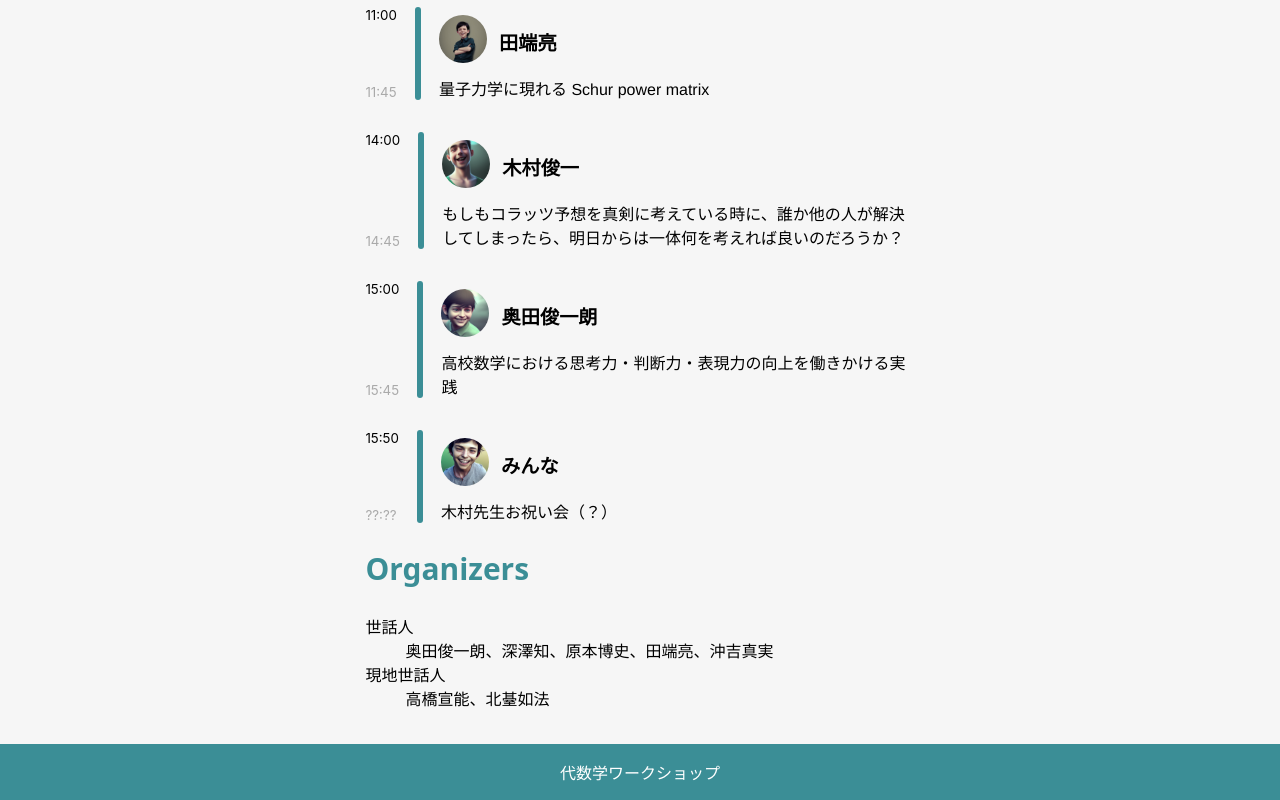
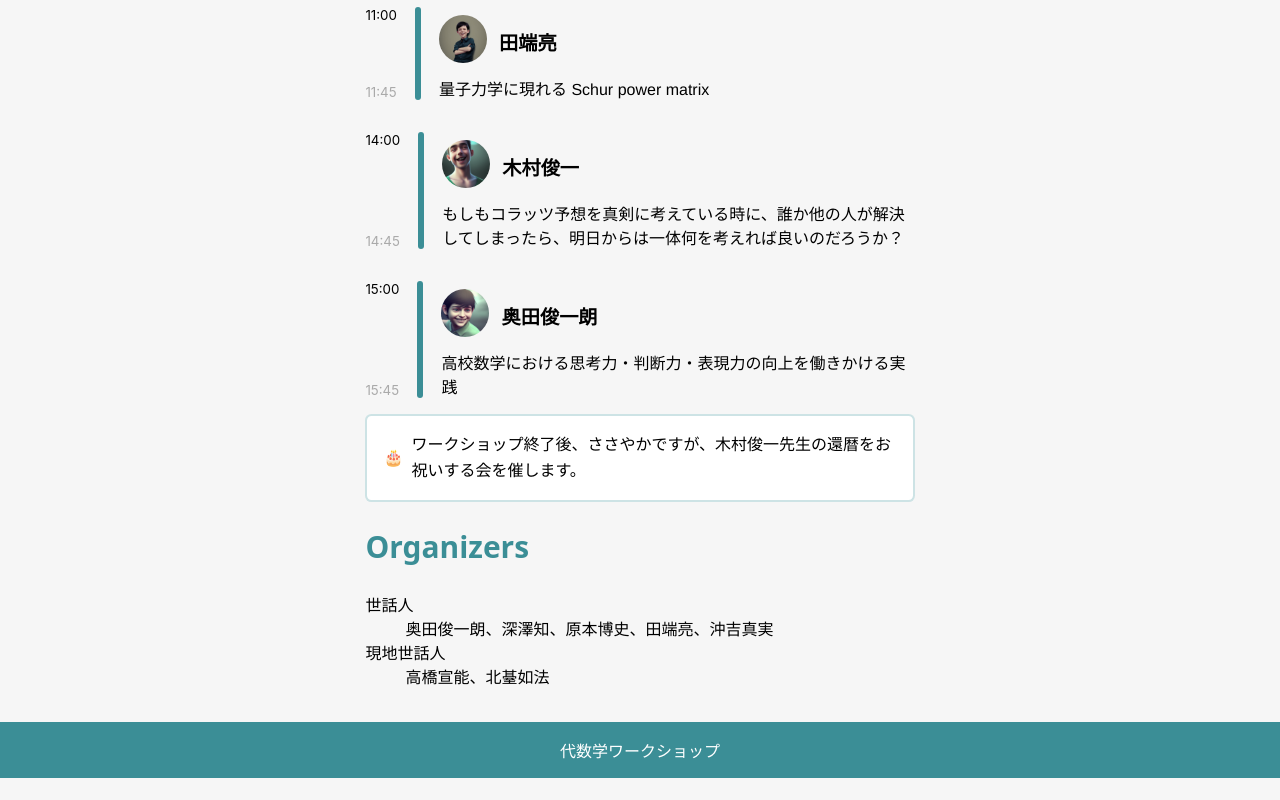
Before and after one commit to Nyoho/kimura60-site, an Astro site: page / in a window 1280 px wide. Shown: the part 1462-2262 px from the top of the page. After the commit the page ends 2240 px from the top, so only its background shows below. Built offline with nearby package versions, Linux system fonts and the light colour scheme; Astro itself is replaced by a stand-in of ours.

Commit message:
Change position of information about 60 party

```diff
--- a/src/pages/index.astro
+++ b/src/pages/index.astro
@@ -18,7 +18,6 @@ const allEvents = [
             { start: '11:00', end: '11:45', name: '田端亮', title: '量子力学に現れる Schur power matrix'},
             { start: '14:00', end: '14:45', name: '木村俊一', title: 'もしもコラッツ予想を真剣に考えている時に、誰か他の人が解決してしまったら、明日からは一体何を考えれば良いのだろうか？'},
             { start: '15:00', end: '15:45', name: '奥田俊一朗', title: '高校数学における思考力・判断力・表現力の向上を働きかける実践'},
-            { start: '15:50', end: '??:??', name: 'みんな', title: '木村先生お祝い会（？）'},
         ],
     },
 ]
@@ -69,6 +68,13 @@ const allEvents = [
             )}
         </>
         )}
+
+        <div class="instructions">
+            <span class="instruction-icon">🎂</span>
+            <div class="instruction-message">
+                ワークショップ終了後、ささやかですが、木村俊一先生の還暦をお祝いする会を催します。
+            </div>
+        </div>
 
 
         <h2>Organizers</h2>
```
